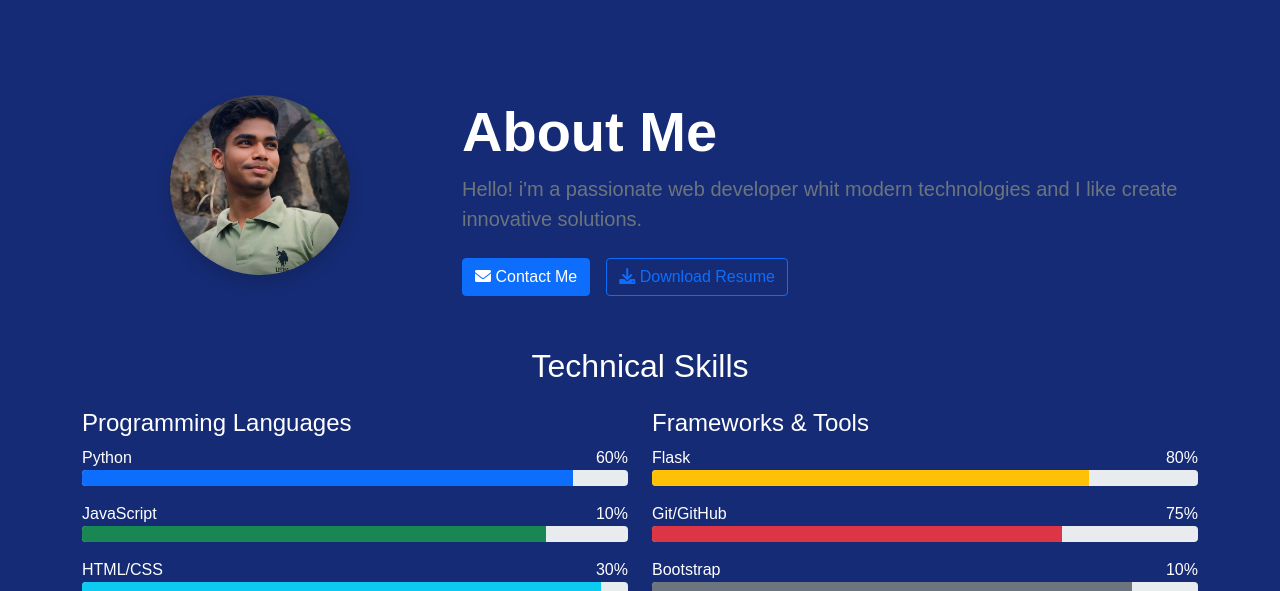
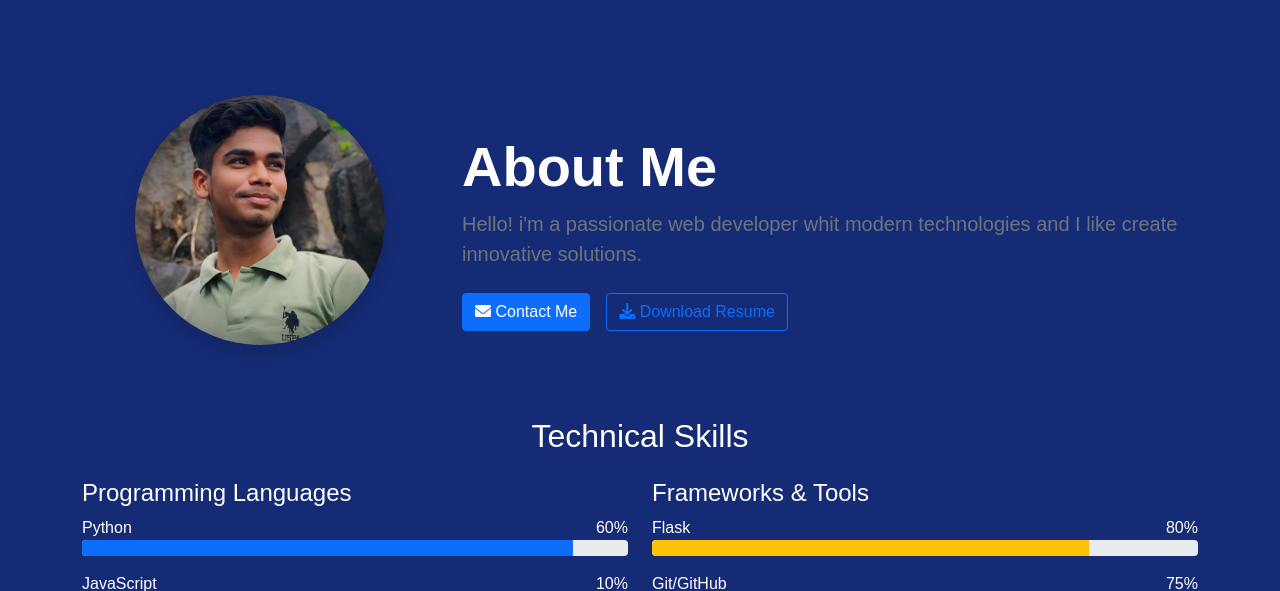
Before and after one commit to uttamkumar95446-bot/TheGranito, a Flask app: page /about in a window 1280 px wide. Shown: the part 66-657 px from the top of the page. Run offline with Flask 3, Linux system fonts and the light colour scheme.

Commit message:
Update about.html
Signed-off-by: Uttam Kumar <uttamkumar95446@gmail.com>

```diff
--- a/templates/about.html
+++ b/templates/about.html
@@ -9,7 +9,7 @@
         <div class="col-lg-4 text-center mb-4">
             <img src="{{ url_for('static', filename='images/profile.jpg') }}"
                  alt="Profile" class="img-fluid rounded-circle shadow"
-                 style="width: 180px; height: 180px; object-fit: cover;">
+                 style="width: 250px; height: 250px; object-fit: cover;">
         </div>
         <div class="col-lg-8">
             <h1 class="display-4 fw-bold">About Me</h1>
```
